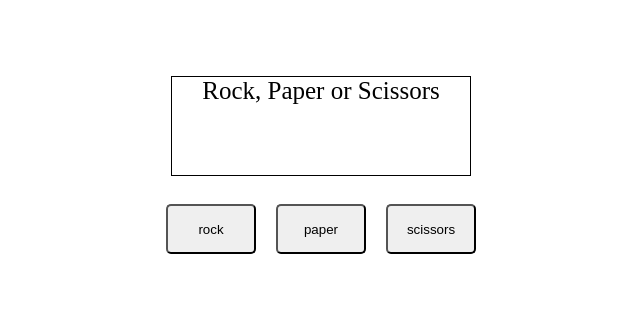
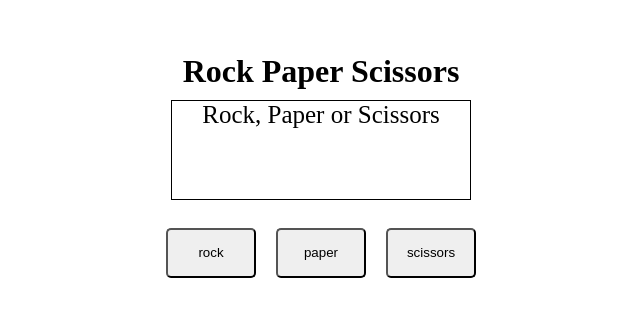
Before and after one commit to Abdulkadir2770/rock-paper, a plain HTML site: page index.html in a window 1280 px wide. Shown: the part 151-468 px from the top of the page, without its empty margins (319-959 px from the left). Drawn offline with Linux system fonts and the light colour scheme.

Commit message:
added a h1

```diff
--- a/index.html
+++ b/index.html
@@ -11,6 +11,7 @@
 <body>
 
     <div class="container">
+        <h1 style="margin-bottom: 10px">Rock Paper Scissors</h1>
         <div id="display"></div>
         <div class="choices">
             <button class="btn" id="rock">rock</button>
```
